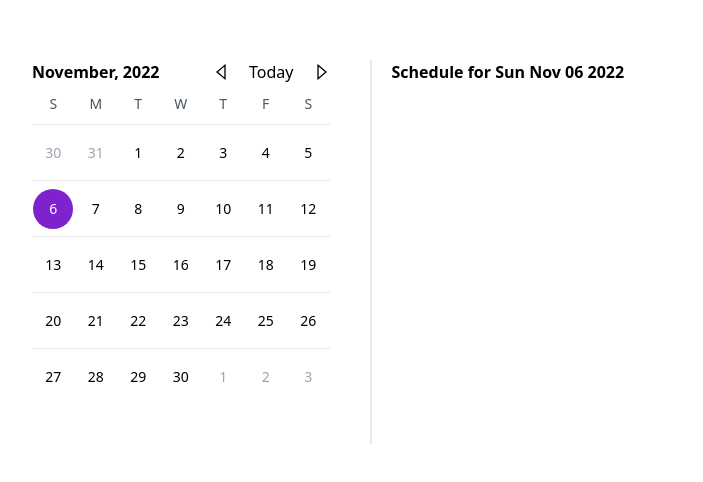
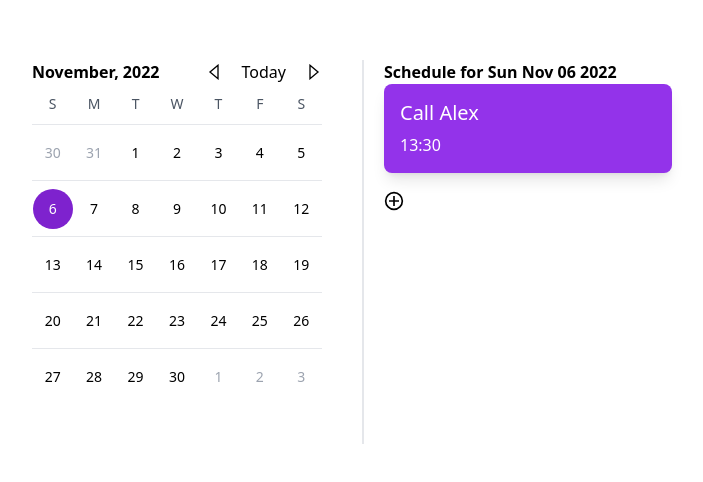
Before and after one commit to Shiv2205/calendar-app, a React (Create React App) app: page / in a window 1280 px wide. Shown: the part 148-630 px from the top of the page, without its empty margins (288-991 px from the left). Built offline with nearby package versions, Linux system fonts and the light colour scheme.

Commit message:
Closes issuse #1

```diff
--- a/package.json
+++ b/package.json
@@ -7,6 +7,7 @@
     "@testing-library/react": "^13.4.0",
     "@testing-library/user-event": "^13.5.0",
     "dayjs": "^1.11.6",
+    "mdb-react-ui-kit": "^5.0.0",
     "react": "^18.2.0",
     "react-dom": "^18.2.0",
     "react-icons": "^4.6.0",
--- a/src/App.js
+++ b/src/App.js
@@ -1,16 +1,19 @@
-import { useState } from "react";
+import { useContext, useState, useEffect } from "react";
 import dayjs from "dayjs";
 import Days from "./Components/Days";
 import DateContext from "./util/dateContext";
 import CalendarHeader from "./Components/CalendarHeader";
 import CalendarGrid from "./Components/CalendarGrid";
 import MeetingsTab from "./Components/MeetingsTab";
+import CalendarContext from "./util/calendarContext";
 
 function App() {
   const currentDate = dayjs();
   const [today, setToday] = useState(currentDate);
-  const [selectedDate, setSelectedDate] = useState({getDate: currentDate, today: true});
+  const [selectedDate, setSelectedDate] = useState({getDate: currentDate, today: true, dateIndex: 0});
   const [meetings, setMeetings] = useState([]);
+  const calendar = useContext(DateContext);
+  const date = useContext(CalendarContext);
 
   return (
   <DateContext.Provider value={{ //States, functions and values accessible globally
@@ -18,16 +21,18 @@ function App() {
     setCurrentDate: setToday,
     activeDate: selectedDate,
     setActiveDate: setSelectedDate,
-    DateOfToday: currentDate
+    DateOfToday: currentDate,
+    //datesArray: date//generateDate(currentDate.month(), currentDate.year())
   }}>
     <div className="flex w-1/2 mx-auto divide-x-2 gap-10 h-screen items-center">
       <div className="w-96 h-96 "> {/**Generates calendar */}
         <CalendarHeader/>
         <Days/>
         <CalendarGrid setMeetings={setMeetings}/>
+
       </div>
 
-      <MeetingsTab meetings={meetings} /> {/**Generates meetings tab */}
+      <MeetingsTab meetings={date[selectedDate.dateIndex].meetings} setMeetings={setMeetings} /> {/**Generates meetings tab  meetings={meetings}*/}
 
     </div>
   </DateContext.Provider>
--- /dev/null
+++ b/src/Components/AddMeetingForm.js
@@ -0,0 +1,58 @@
+import { useContext } from "react";
+import DateContext from "../util/dateContext";
+import CalendarContext from "../util/calendarContext";
+import { GrFormPrevious } from "react-icons/gr";
+
+const AddMeetingForm = (props) => {
+    const date = useContext(DateContext);
+    const calendar = useContext(CalendarContext);
+
+    //, props.setDatesArray
+  return (
+    <div className="block p-6 rounded-lg shadow-2xl bg-white max-w-sm">
+
+      <GrFormPrevious className="rounded-full hover:bg-gray-400  cursor-pointer" size={28} onClick={()=>{props.meetingSet(false)}}/>
+
+      <form onSubmit={(e)=>{handleSubmit(e, calendar[props.index].meetings, props.meetingSet)}}>
+
+        <div className="form-group mb-6">
+          <label htmlFor="title" className="form-label inline-block mb-2 text-gray-700">Title</label>
+          <input type="text" className="form-control block w-full px-3 py-1.5 text-base font-normal text-gray-700 bg-white bg-clip-padding border border-solid border-gray-300 rounded transition ease-in-out m-0 focus:text-gray-700 focus:bg-white focus:border-blue-600 focus:outline-none"
+           id="title" placeholder="Title"required/>
+        </div>
+
+        <div className="form-group mb-6">
+          <label htmlFor="time" className="form-label inline-block mb-2 text-gray-700">Time</label>
+          <input type="time" className="form-control block w-full px-3 py-1.5 text-base font-normal text-gray-700 bg-white bg-clip-padding border border-solid border-gray-300 rounded transition ease-in-out m-0 hover:cursor-pointer focus:text-gray-700 focus:bg-white focus:border-blue-600 focus:outline-none"
+            id="time"
+            required/>
+        </div>
+
+        <button type="submit" className=" w-full px-6 py-2.5 bg-blue-600 text-white font-medium text-xs leading-tight uppercase rounded shadow-md hover:bg-blue-700 hover:shadow-lg focus:bg-blue-700 focus:shadow-lg focus:outline-none focus:ring-0 active:bg-blue-800 active:shadow-lg transition duration-150 ease-in-out">
+          Add Reminder
+        </button>
+
+      </form>
+    </div>
+  );
+};
+
+const handleSubmit = (e, datesArray, meetingSet) => {
+     e.preventDefault();
+     let reminder = {
+        title: e.target[0].value,
+        time: e.target[1].value
+     }
+
+     console.log((e.target[1].value).substring(0, (e.target[1].value).indexOf(":")));
+
+     let dates = [];
+     dates.sort()
+
+     datesArray.push(reminder);
+     datesArray.sort((a, b) => {return a.time.substring(0, a.time.indexOf(":")) - b.time.substring(0, b.time.indexOf(":"))});
+     //setDatesArray(datesArray[index].meetings);
+     meetingSet(false);
+};
+
+export default AddMeetingForm;
--- /dev/null
+++ b/src/Components/CalendarCard.js
@@ -0,0 +1,12 @@
+const CalendarCard = () => {
+  return (
+    <div class="flex justify-left mb-2">
+      <div class="bg-gray-400 block p-4 rounded-lg shadow-lg w-72">
+
+      </div>
+    </div>
+  );
+  ``;
+};
+
+export default CalendarCard;
--- a/src/Components/CalendarGrid.js
+++ b/src/Components/CalendarGrid.js
@@ -1,24 +1,26 @@
-import generateDate from "../util/Calendar";
+//import generateDate from "../util/Calendar";
 import cn from "../util/cn";
 import DateContext from "../util/dateContext";
+import CalendarContext from "../util/calendarContext";
 import { useContext } from "react";
 
 const CalendarGrid = (props) => {
 
 
-  const calendar = useContext(DateContext);
+  const calendar = useContext(CalendarContext);
+  const dates = useContext(DateContext);
+  //calendar.datesArray = generateDate(calendar.currentDate.month(), calendar.currentDate.year());
 
   return (
     <div className="w-full grid grid-cols-7">
-      {generateDate(calendar.currentDate.month(), calendar.currentDate.year()).map(
+      {calendar.map(
         ({ date, currentMonth, isToday, meetings }, index) => {
           //today.month(), today.year()
 
           return (
             <div
               key={index}
-              className="h-14 border-t grid place-content-center text-sm"
-            >
+              className="h-14 border-t grid place-content-center text-sm">
               <h1
                 className={cn(
                   currentMonth ? "" : "text-gray-400",
@@ -26,8 +28,8 @@ const CalendarGrid = (props) => {
                   "h-10 w-10 grid place-content-center rounded-full hover:bg-black hover:text-white transition-all cursor-pointer"
                 )}
                 onClick={() => {
-                  calendar.setActiveDate({ getDate: date, today: isToday });
-                  props.setMeetings([...meetings]);
+                  dates.setActiveDate({ getDate: date, today: isToday, dateIndex: index });
+                 props.setMeetings([...meetings]);
                 }}
               >
                 {date.date()}
@@ -36,8 +38,10 @@ const CalendarGrid = (props) => {
           );
         }
       )}
+
     </div>
   );
 };
 
+
 export default CalendarGrid;
--- a/src/Components/CalendarHeader.js
+++ b/src/Components/CalendarHeader.js
@@ -27,7 +27,7 @@ const CalendarHeader = () => {
             className="cursor-pointer"
             onClick={() => {
               calendar.setCurrentDate(calendar.DateOfToday);
-              calendar.setActiveDate({getDate: calendar.DateOfToday, today: true});
+              calendar.setActiveDate({getDate: calendar.DateOfToday, today: true, dateIndex: 0});
             }}
           >
             Today
--- a/src/Components/MeetingCard.js
+++ b/src/Components/MeetingCard.js
@@ -2,10 +2,10 @@ import cn from "../util/cn";
 
 function MeetingCard(props) {
     return (
-        <div class="flex justify-left mb-2">
-            <div class={cn(props.isToday ? "bg-purple-600 text-white" : "bg-gray-400", "block p-4 rounded-lg shadow-lg w-72")}>
-                <h2 class=" text-xl leading-tight font-medium mb-2">{props.title}</h2>
-                <p class=" text-base ">{props.time}</p>
+        <div className="flex justify-left mb-2">
+            <div className={cn(props.isToday ? "bg-purple-600 text-white" : "bg-gray-400", "block p-4 rounded-lg shadow-lg w-72")}>
+                <h2 className=" text-xl leading-tight font-medium mb-2">{props.title}</h2>
+                <p className=" text-base ">{props.time}</p>
             </div>
         </div>
      );
--- a/src/Components/MeetingsTab.js
+++ b/src/Components/MeetingsTab.js
@@ -1,26 +1,37 @@
 import DateContext from "../util/dateContext";
-import { useContext } from "react";
+import CalendarContext from "../util/calendarContext";
+import { useContext, useState } from "react";
 import MeetingCard from "./MeetingCard";
+import { GrAddCircle } from 'react-icons/gr';
+import AddMeetingForm from "./AddMeetingForm";
 
 const MeetingsTab = (props) => {
 
-  const calendar = useContext(DateContext);
+  const date = useContext(DateContext);
+  const calendar = useContext(CalendarContext);
+  let index = date.activeDate.dateIndex;
+  let count = 0;
+  const [addMeeting, setAddMeeting] = useState(false);
 
   return (
     <div className="h-96 w-96 pl-5">
       <h1 className="font-semibold">
-        Schedule for {calendar.activeDate.getDate.toDate().toDateString()}
+        Schedule for {date.activeDate.getDate.toDate().toDateString()}
       </h1>
-      {props.meetings.map((obj) => {
-        //display meetings, if any
+      {calendar[index].meetings.map((obj) => {
+        //display meetings, if any|| calendar.datesArray[index]
+
         return (
           <MeetingCard
-            isToday={calendar.activeDate.today}
+            isToday={date.activeDate.today}
             title={obj.title}
             time={obj.time}
+            key={++count}
           />
         );
       })}
+
+      {addMeeting ? <AddMeetingForm  index={index} meetingSet={setAddMeeting}/> : <GrAddCircle className="h-10 hover:cursor-pointer" onClick={() => {setAddMeeting(true)}} size={20}/>}
     </div>
   );
 };
--- a/src/index.js
+++ b/src/index.js
@@ -2,10 +2,15 @@ import React from 'react';
 import ReactDOM from 'react-dom/client';
 import './index.css';
 import App from './App';
+import CalendarContext from './util/calendarContext';
+import generateDate from './util/Calendar';
+import dayjs from 'dayjs';
 
 const root = ReactDOM.createRoot(document.getElementById('root'));
 root.render(
   <React.StrictMode>
-    <App />
+    <CalendarContext.Provider value={generateDate(dayjs().month(), dayjs().year())}>
+      <App />
+    </CalendarContext.Provider>
   </React.StrictMode>
 );
--- a/src/util/Calendar.js
+++ b/src/util/Calendar.js
@@ -1,9 +1,12 @@
 import dayjs from "dayjs";
+
+//let todayIndex = 0;
 
 const generateDate = (month = dayjs().month(), year = dayjs().year()) => {// Value of parameters default to current month and year using dayjs function.
 
     let startOfMonth = dayjs().year(year).month(month).startOf('month');
     let endOfMonth = dayjs().year(year).month(month).endOf('month');
+
 
     const dates = [];
 
@@ -17,7 +20,7 @@ const generateDate = (month = dayjs().month(), year = dayjs().year()) => {// Val
 
     //generate current dates
     for(let i = startOfMonth.date(); i <= endOfMonth.date(); i++)
-        dates.push({date: startOfMonth.date(i), currentMonth: true, isToday: startOfMonth.date(i).isSame(dayjs().toDate().toDateString(), 'day'),
+    {   dates.push({date: startOfMonth.date(i), currentMonth: true, isToday: startOfMonth.date(i).isSame(dayjs().toDate().toDateString(), 'day'),
         meetings: [{
             title: 'Some other important meeting',
             time: startOfMonth.day(i).hour(5).minute(30).format('HH:mm')
@@ -28,6 +31,8 @@ const generateDate = (month = dayjs().month(), year = dayjs().year()) => {// Val
             time: startOfMonth.day(i).hour(13).minute(30).format('H:mm')
         }
         ]});
+
+    }
 
     //generate suffix dates
     for(let i = endOfMonth.day() + 1; i < 7; i++)
--- /dev/null
+++ b/src/util/calendarContext.js
@@ -0,0 +1,5 @@
+import { createContext } from "react";
+
+const CalendarContext = createContext();
+
+export default CalendarContext;
```
Also changed, not shown: 1 other file (tests, documents, lock files or other folders).
